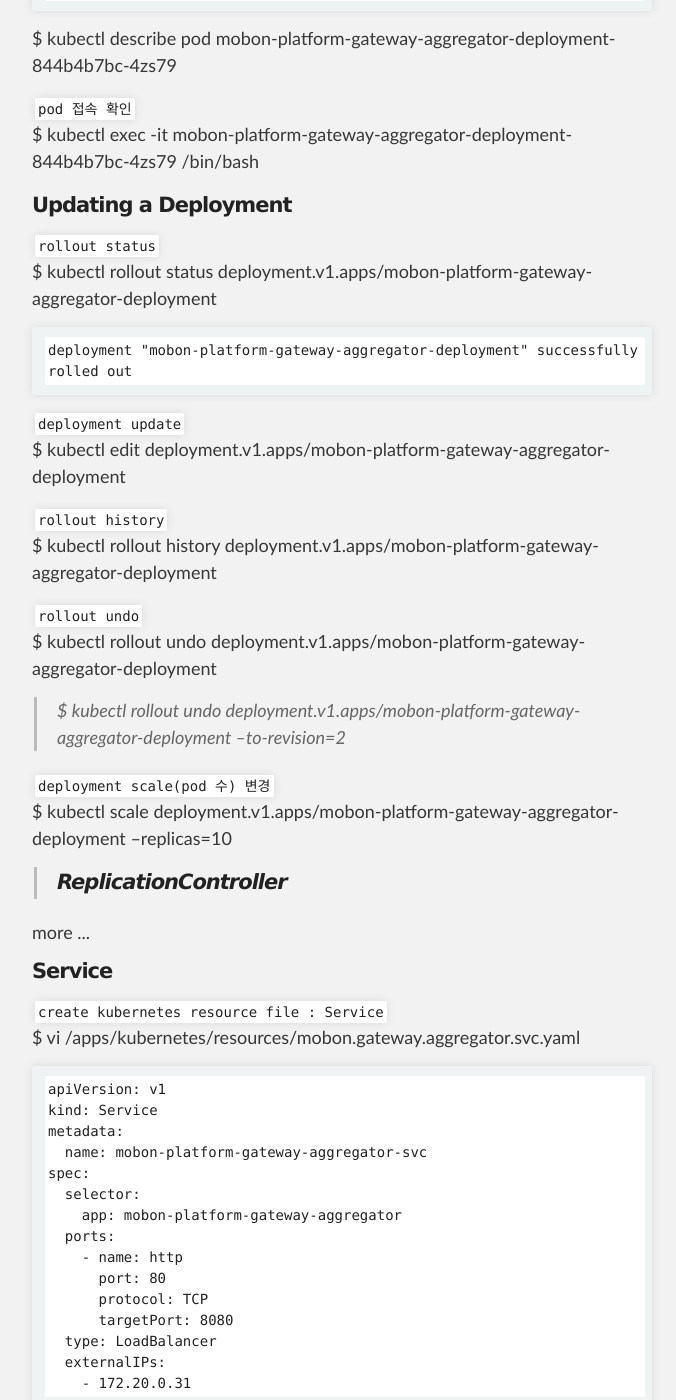
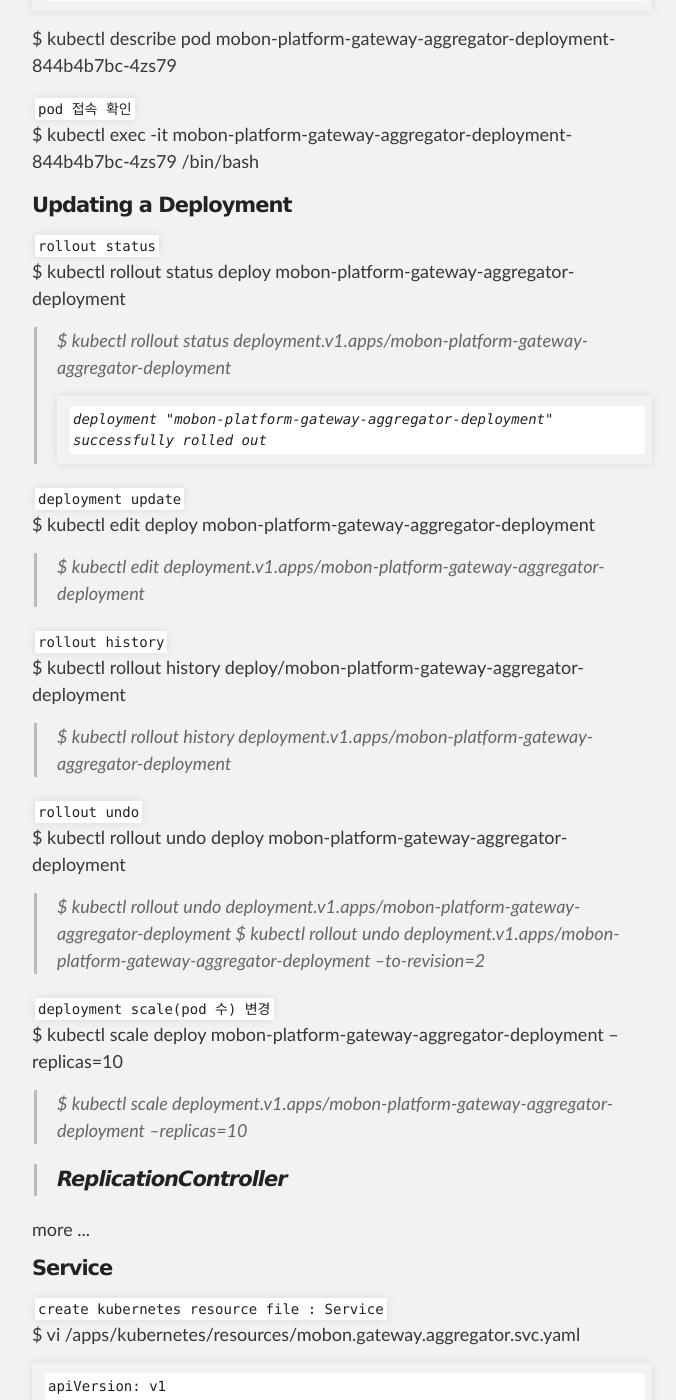
Before and after one commit to unlimited9/unlimited9.github.com, a Jekyll site: the page built from reference.notes/TA/cloud/kubernetes/how.to.deployment.md, in a window 1280 px wide and 1400 px high, scrolled down 4758 px. Shown: the whole window, without its empty margins (298-974 px from the left). Built offline with Jekyll 4.4.1, drawn with Linux system fonts in a browser that asks for light colours; our own code applies the rules of GitHub Pages for plain Markdown files; some of the changed text lies outside the part shown.

Commit message:
Update how.to.deployment.md

````diff
--- a/reference.notes/TA/cloud/kubernetes/how.to.deployment.md
+++ b/reference.notes/TA/cloud/kubernetes/how.to.deployment.md
@@ -188,23 +188,28 @@ $ kubectl exec -it mobon-platform-gateway-aggregator-deployment-844b4b7bc-4zs79
 
 #### Updating a Deployment
 `rollout status`
-$ kubectl rollout status deployment.v1.apps/mobon-platform-gateway-aggregator-deployment
+$ kubectl rollout status deploy mobon-platform-gateway-aggregator-deployment
+> $ kubectl rollout status deployment.v1.apps/mobon-platform-gateway-aggregator-deployment
 ```
 deployment "mobon-platform-gateway-aggregator-deployment" successfully rolled out
 ```
 
 `deployment update`
-$ kubectl edit deployment.v1.apps/mobon-platform-gateway-aggregator-deployment
+$ kubectl edit deploy mobon-platform-gateway-aggregator-deployment
+> $ kubectl edit deployment.v1.apps/mobon-platform-gateway-aggregator-deployment
 
 `rollout history`
-$ kubectl rollout history deployment.v1.apps/mobon-platform-gateway-aggregator-deployment
+$ kubectl rollout history deploy/mobon-platform-gateway-aggregator-deployment
+> $ kubectl rollout history deployment.v1.apps/mobon-platform-gateway-aggregator-deployment
 
 `rollout undo`
-$ kubectl rollout undo deployment.v1.apps/mobon-platform-gateway-aggregator-deployment
+$ kubectl rollout undo deploy mobon-platform-gateway-aggregator-deployment
+> $ kubectl rollout undo deployment.v1.apps/mobon-platform-gateway-aggregator-deployment
 > $ kubectl rollout undo deployment.v1.apps/mobon-platform-gateway-aggregator-deployment --to-revision=2
 
 `deployment scale(pod 수) 변경`
-$ kubectl scale deployment.v1.apps/mobon-platform-gateway-aggregator-deployment --replicas=10
+$ kubectl scale deploy mobon-platform-gateway-aggregator-deployment --replicas=10
+> $ kubectl scale deployment.v1.apps/mobon-platform-gateway-aggregator-deployment --replicas=10
 
 >#### ReplicationController
 <details>
@@ -340,16 +345,15 @@ $ kubectl delete pod --all
 
 #### reference site
 
-* Deployments
-https://kubernetes.io/docs/concepts/workloads/controllers/deployment/
-https://kubernetes.io/docs/concepts/workloads/controllers/deployment/#updating-a-deployment
-
 * 쿠버네티스 #6 - 실제 서비스 배포해보기
 https://bcho.tistory.com/1261?category=731548
 
 * 컨테이너를 위한 커맨드와 인자 정의하기
 https://kubernetes.io/ko/docs/tasks/inject-data-application/define-command-argument-container/
 
+* Deployments
+https://kubernetes.io/docs/concepts/workloads/controllers/deployment/
+https://kubernetes.io/docs/concepts/workloads/controllers/deployment/#updating-a-deployment
 
 + Guide to Spring Cloud Kubernetes
 https://www.baeldung.com/spring-cloud-kubernetes
````
Also changed, not shown: other parts of reference.notes/TA/cloud/kubernetes/how.to.deployment.md (+3 -0 lines).
